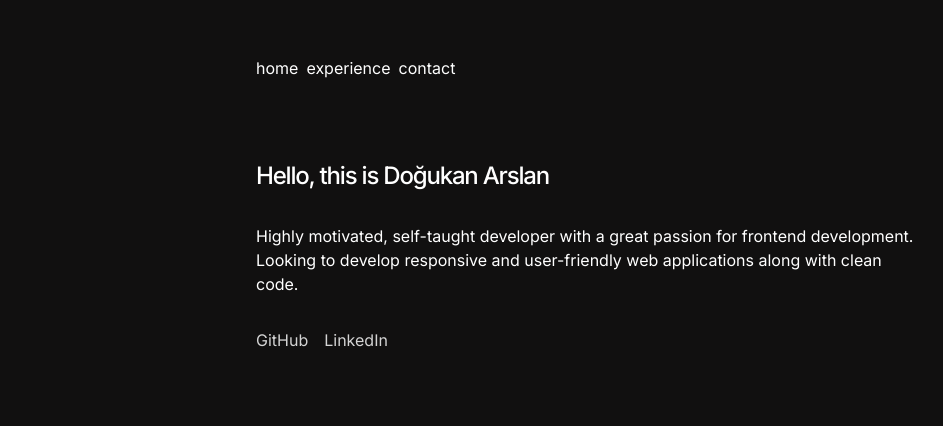
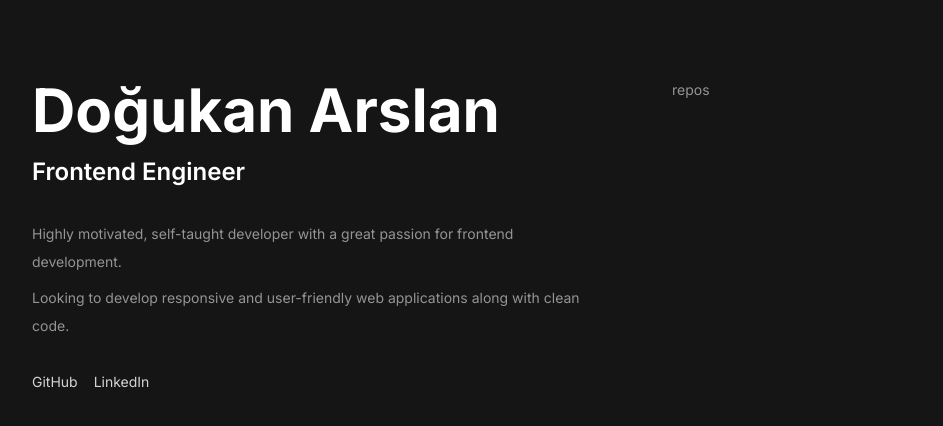
Before and after one commit to dogukanarslan/portfolio, a Next.js app: page / in a window 1280 px wide. Shown: the top 426 px of the page, without its empty margins (48-991 px from the left). Built offline with nearby package versions, Linux system fonts and the light colour scheme.

Commit message:
Align columns side by side

```diff
--- a/app/layout.tsx
+++ b/app/layout.tsx
@@ -6,7 +6,7 @@ import './globals.css';
 const inter = Inter({ subsets: ['latin'] });
 
 export const metadata: Metadata = {
-  title: 'Dogukan Arslan'
+  title: 'Doğukan Arslan'
 };
 
 export default function RootLayout({
@@ -16,11 +16,8 @@ export default function RootLayout({
 }>) {
   return (
     <html lang="en">
-      <body
-        className={`${inter.className} bg-[#111010] text-white max-w-2xl mx-auto mt-14`}
-      >
-        <Navbar />
-        <main className="mt-20">{children}</main>
+      <body className={`${inter.className} bg-night mx-auto text-sm`}>
+        <main className="text-dawn">{children}</main>
       </body>
     </html>
   );
--- a/app/page.tsx
+++ b/app/page.tsx
@@ -1,23 +1,37 @@
 export default function Home() {
   return (
-    <div>
-      <h1 className="font-medium text-2xl tracking-tighter mb-8">
-        Hello, this is Doğukan Arslan
-      </h1>
-      <p>
+    <div className="flex max-w-7xl mx-auto">
+      <div className="w-full pl-20 pt-20">
+        <h1 className="font-bold text-6xl text-white">Doğukan Arslan</h1>
+        <h2 className="mt-4 text-2xl font-semibold text-white">
+          Frontend Engineer
+        </h2>
+        <div className="leading-loose">
+          <p className="mt-8">
             Highly motivated, self-taught developer with a great passion for
-        frontend development. Looking to develop responsive and user-friendly
-        web applications along with clean code.
+            frontend development.
           </p>
+          <p className="mt-2">
+            Looking to develop responsive and user-friendly web applications
+            along with clean code.
+          </p>
+        </div>
 
         <ul className="mt-8 flex gap-x-4 text-neutral-300">
           <li>
-          <a href="https://github.com/dogukanarslan" className="hover:text-neutral-100">GitHub</a>
+            <a
+              href="https://github.com/dogukanarslan"
+              className="hover:text-neutral-100"
+            >
+              GitHub
+            </a>
           </li>
           <li>
             <a href="https://tr.linkedin.com/in/dogukanarslan">LinkedIn</a>
           </li>
         </ul>
       </div>
+      <div className="w-full pl-20 pt-20">repos</div>
+    </div>
   );
 }
--- a/tailwind.config.ts
+++ b/tailwind.config.ts
@@ -1,20 +1,24 @@
-import type { Config } from "tailwindcss";
+import type { Config } from 'tailwindcss';
 
 const config: Config = {
   content: [
-    "./pages/**/*.{js,ts,jsx,tsx,mdx}",
-    "./components/**/*.{js,ts,jsx,tsx,mdx}",
-    "./app/**/*.{js,ts,jsx,tsx,mdx}",
+    './pages/**/*.{js,ts,jsx,tsx,mdx}',
+    './components/**/*.{js,ts,jsx,tsx,mdx}',
+    './app/**/*.{js,ts,jsx,tsx,mdx}'
   ],
   theme: {
     extend: {
+      colors: {
+        night: '#151515',
+        dawn: '#949494'
+      },
       backgroundImage: {
-        "gradient-radial": "radial-gradient(var(--tw-gradient-stops))",
-        "gradient-conic":
-          "conic-gradient(from 180deg at 50% 50%, var(--tw-gradient-stops))",
-      },
-    },
+        'gradient-radial': 'radial-gradient(var(--tw-gradient-stops))',
+        'gradient-conic':
+          'conic-gradient(from 180deg at 50% 50%, var(--tw-gradient-stops))'
+      }
+    }
   },
-  plugins: [],
+  plugins: []
 };
 export default config;
```
Lines whose indentation alone changed are shown as unchanged.
